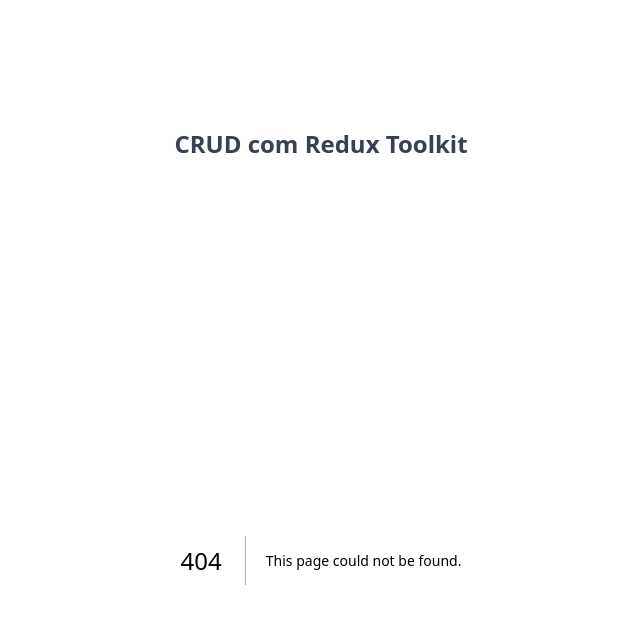
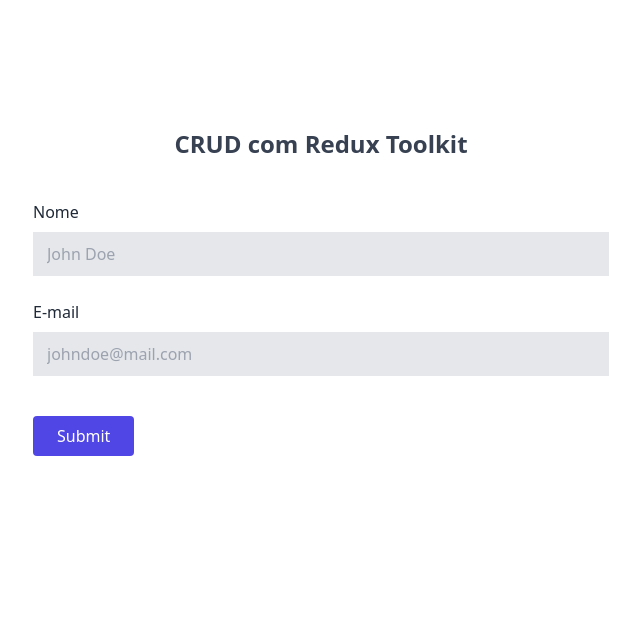
Before and after one commit to diasrafael1/crud-redux, a Next.js app: page /add-user in a window 1280 px wide. Before the commit this address had no page. Shown: the top 624 px of the page, without its empty margins (319-959 px from the left). Built offline with nearby package versions, Linux system fonts and the light colour scheme.

Commit message:
feat: página de cadastro de usuário

```diff
--- /dev/null
+++ b/src/pages/add-user.tsx
@@ -0,0 +1,52 @@
+import type { NextPage } from "next";
+import Head from "next/head";
+import { ChangeEvent, FormEvent, useState } from "react";
+import Button from "../components/Button";
+import TextField from "../components/TextField";
+
+const AddUser: NextPage = () => {
+  const [values, setValues] = useState({
+    name: "",
+    email: "",
+  });
+
+  function changeValues(e: ChangeEvent<HTMLInputElement>) {
+    setValues({ ...values, [e.target.name]: e.target.value });
+  }
+
+  function handleAddUser(e: FormEvent<HTMLFormElement>) {
+    e.preventDefault();
+    console.log(values);
+  }
+
+  return (
+    <>
+      <Head>
+        <title>Adicionar Usuário</title>
+      </Head>
+      <form
+        className="mt-10 max-w-xl mx-auto"
+        onSubmit={(e) => handleAddUser(e)}
+      >
+        <TextField
+          label="Nome"
+          inputProps={{ type: "text", placeholder: "John Doe" }}
+          name="name"
+          value={values.name}
+          onChange={changeValues}
+        />
+        <br />
+        <TextField
+          label="E-mail"
+          inputProps={{ type: "email", placeholder: "johndoe@mail.com" }}
+          name="email"
+          value={values.email}
+          onChange={changeValues}
+        />
+        <Button onClick={() => {}}>Submit</Button>
+      </form>
+    </>
+  );
+};
+
+export default AddUser;
```
